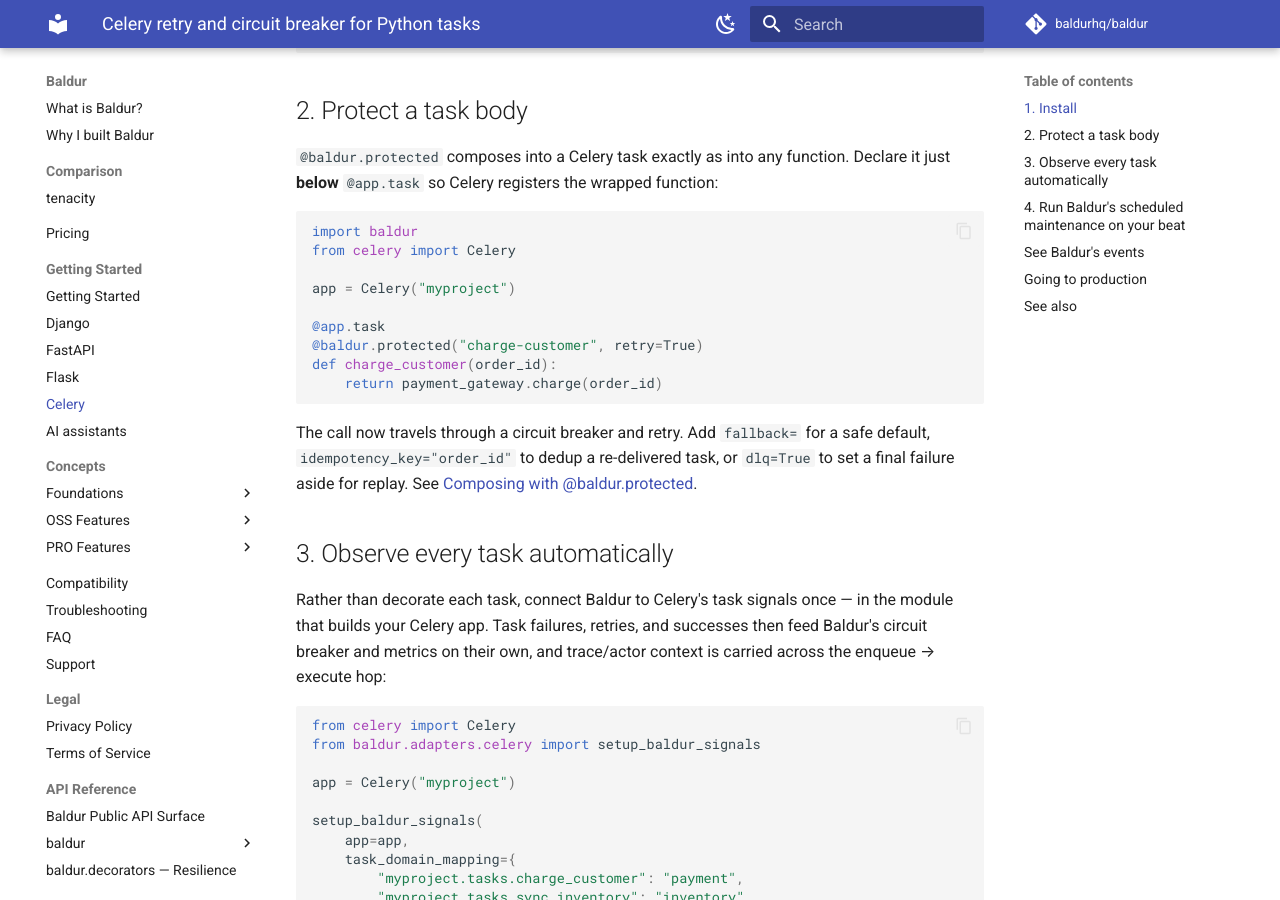
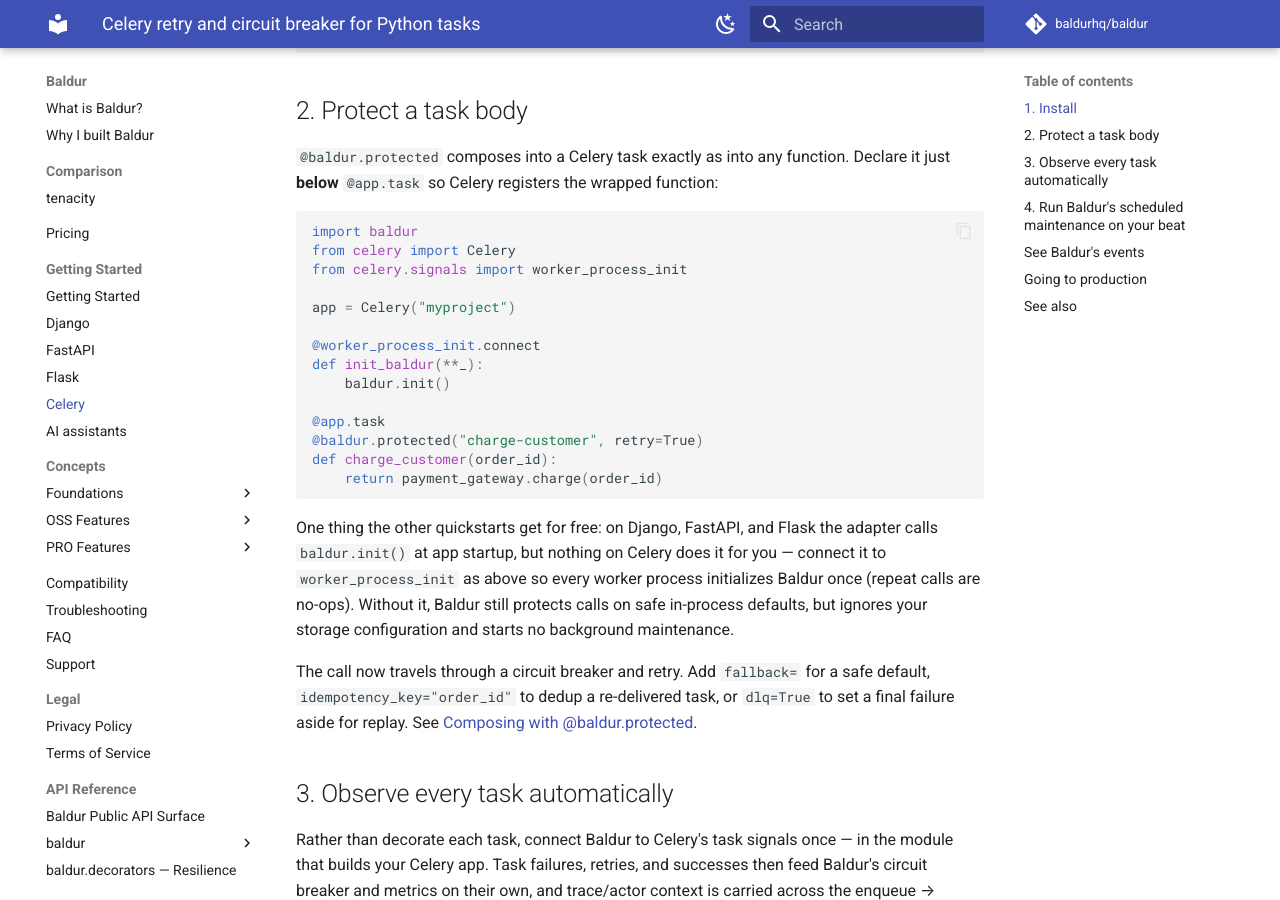
Before and after one commit to baldurhq/baldur, an MkDocs documentation site: the page built from docs/getting-started/celery.md, in a window 1280 px wide and 900 px high, scrolled down 443 px. Built offline with MkDocs 1.6.1 and Material for MkDocs 9.7.7, drawn with Linux system fonts in a browser that asks for light colours; comment, search, counter and statistics services are not loaded; some of the changed text lies outside the part shown.

Commit message:
docs(celery): own the baldur.init() step - no adapter calls it for you
The Celery quickstart never told the reader to run baldur.init(), and
two other pages claimed the adapter does it automatically. It does not:
setup_baldur_signals() and configure_baldur_celery() wire signals and
the beat schedule only, so a worker following the page verbatim kept
the in-memory backend, ignored BALDUR_REDIS_URL, and started no
background maintenance - the exact hazard the page's own production
callout warns about.

The quickstart now connects baldur.init() to worker_process_init in
step 2 (init is idempotent, so one receiver per worker is safe), the
production section leans on that hook instead of promising 'no code
changes', and the FAQ and tenacity comparison stop listing Celery
among the adapters that initialize for you.

````diff
--- a/docs/getting-started/celery.md
+++ b/docs/getting-started/celery.md
@@ -31,14 +31,26 @@
 ```python
 import baldur
 from celery import Celery
+from celery.signals import worker_process_init
 
 app = Celery("myproject")
+
+@worker_process_init.connect
+def init_baldur(**_):
+    baldur.init()
 
 @app.task
 @baldur.protected("charge-customer", retry=True)
 def charge_customer(order_id):
     return payment_gateway.charge(order_id)
 ```
+
+One thing the other quickstarts get for free: on Django, FastAPI, and Flask the
+adapter calls `baldur.init()` at app startup, but nothing on Celery does it for
+you — connect it to `worker_process_init` as above so every worker process
+initializes Baldur once (repeat calls are no-ops). Without it, Baldur still
+protects calls on safe in-process defaults, but ignores your storage
+configuration and starts no background maintenance.
 
 The call now travels through a circuit breaker and retry. Add `fallback=` for a
 safe default, `idempotency_key="order_id"` to dedup a re-delivered task, or
@@ -130,7 +142,8 @@
     not a tuning knob: give Baldur a shared backend before you run a second
     worker.
 
-Point Baldur at Redis so every worker shares state. No code changes needed — set
+Point Baldur at Redis so every worker shares state. With the
+`worker_process_init` hook from step 2 in place, no further code changes — set
 one environment variable before starting the workers:
 
 ```bash
````
Also changed, not shown: docs/comparison/tenacity.md (+2 -2 lines), docs/faq.md (+5 -2 lines).
